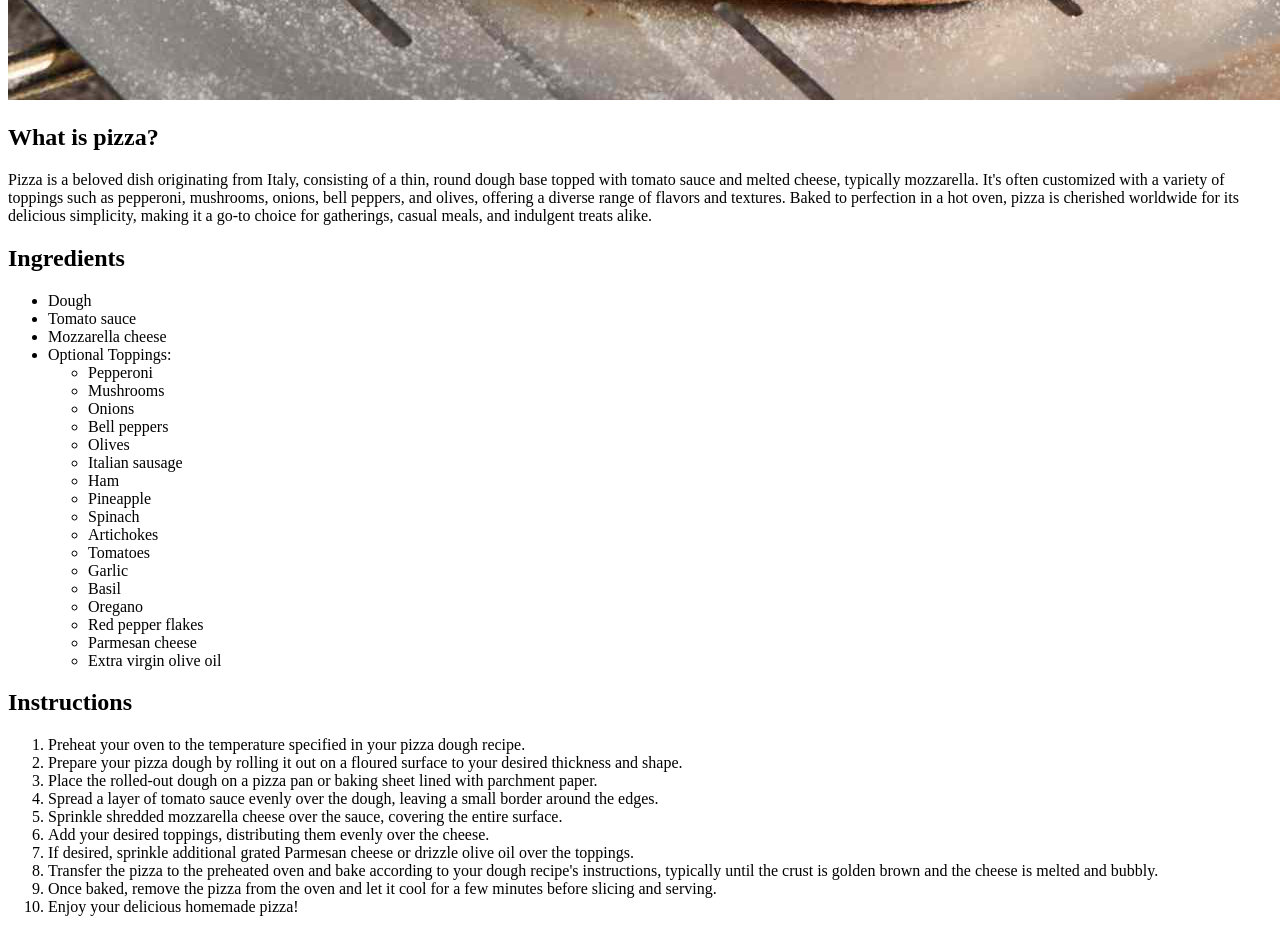
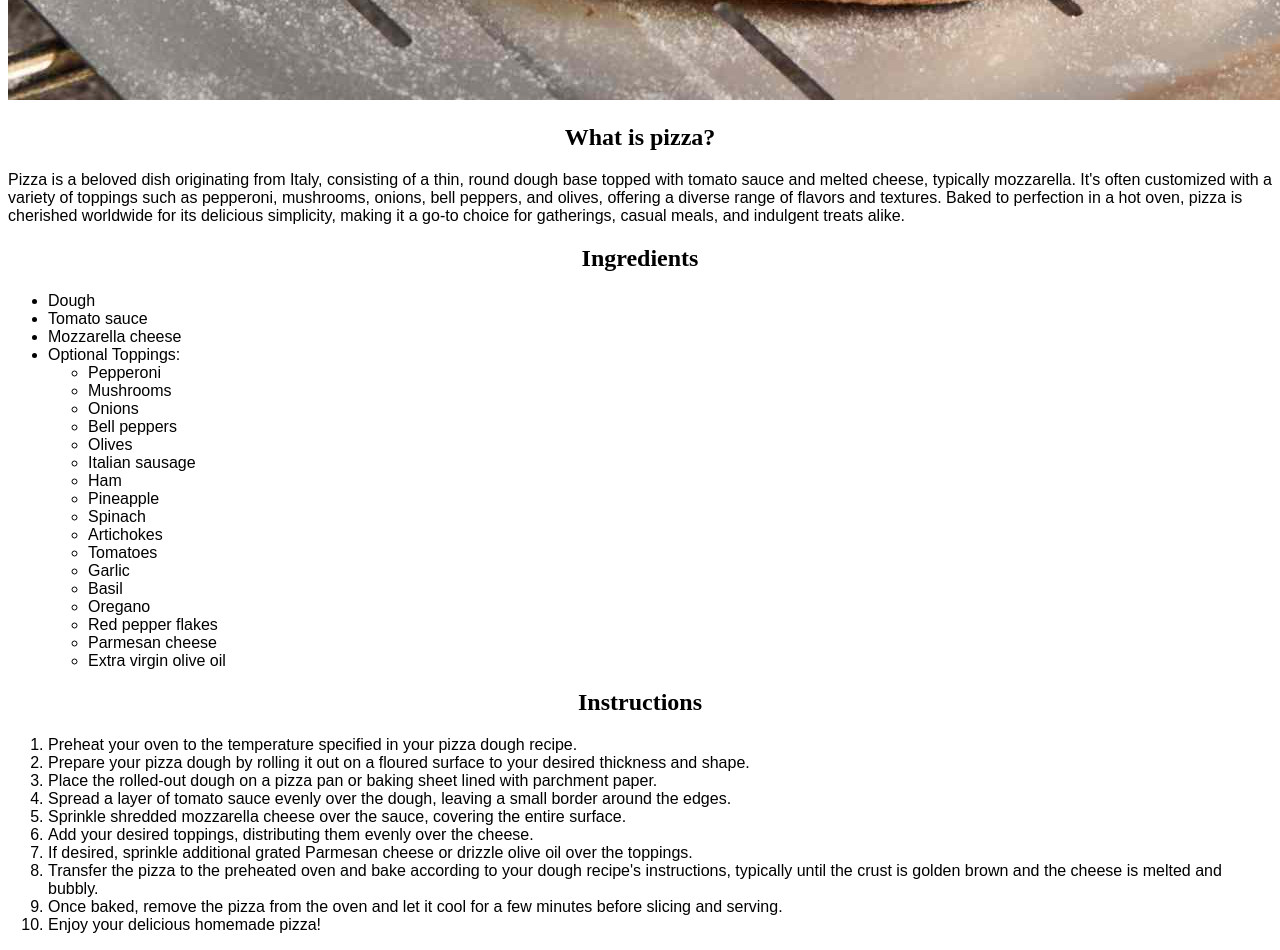
Before and after one commit to saltycaramel22/odin-recipes, a plain HTML site: page recipes/pizza.html in a window 1280 px wide. Shown: the part 980-1930 px from the top of the page. Drawn offline with Linux system fonts and the light colour scheme.

Commit message:
Linked CSS file to individual pages and centered headings

```diff
--- a/recipes/pizza.html
+++ b/recipes/pizza.html
@@ -4,6 +4,7 @@
     <meta charset="UTF-8">
     <meta name="viewport" content="width=device-width, initial-scale=1.0">
     <title>Pizza Recipe</title>
+    <link rel="stylesheet" href="../styles.css">
 </head>
 <body>
     <h1>Pizza Recipe</h1>
--- a/styles.css
+++ b/styles.css
@@ -1,22 +1,20 @@
 ul {
-    text-align: center;
-    font-family: 'Courier New', Courier, monospace;
-    color: green;
-    font-size: 32px;
+    font-family: Arial, Helvetica, sans-serif;
+    font-size: 16px;
 }
 img {
     height: auto;
     width: 200;
 }
 ol {
-    text-align: center;
-    font-family: 'Courier New', Courier, monospace;
-    color: blue;
-    font-size: 32px;
+    font-family: Arial, Helvetica, sans-serif;
+    font-size: 16px;
 }
 p {
+    font-family: Arial, Helvetica, sans-serif;
+    font-size: 16px;
+}
+h1,
+h2 {
     text-align: center;
-    font-family: 'Courier New', Courier, monospace;
-    color: blue;
-    font-size: 32px;
 }
```
Also changed, not shown: recipes/lasagna.html (+1 -0 lines), recipes/tacos.html (+1 -0 lines).
